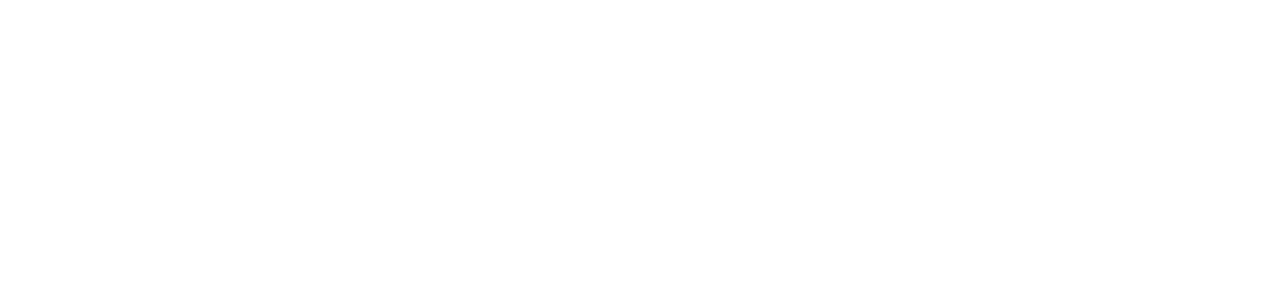
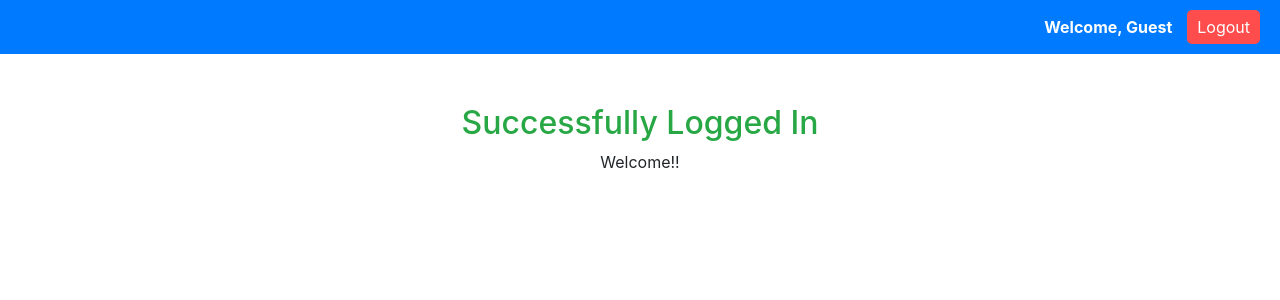
Before and after one commit to RushikeshPachore/angular-frontend-crud, an Angular app: page /redirect in a window 1280 px wide. Before the commit this address led to /. Shown: the top 300 px of the page. Built offline with nearby package versions, Linux system fonts and the light colour scheme.

Commit message:
updated methods

```diff
--- a/src/app/app-routing.module.ts
+++ b/src/app/app-routing.module.ts
@@ -2,11 +2,13 @@
 import { RouterModule, Routes } from '@angular/router';
 import { LoginComponent } from './login/login.component';
 import { EmployeeDetailComponent } from './employee-detail/employee-detail.component';
+import { RedirectComponent } from './redirect/redirect.component';
 
 const routes: Routes = [
   {path:'login',component:LoginComponent},
   {path:'',redirectTo:'login', pathMatch:'full'}, //by default syntax , that it will go there first
-  {path:'employee-details',component:EmployeeDetailComponent}
+  {path:'employee-details',component:EmployeeDetailComponent},
+  {path:'redirect',component:RedirectComponent}
 ];
 
 @NgModule({
--- a/src/app/app.module.ts
+++ b/src/app/app.module.ts
@@ -8,12 +8,14 @@
 import { FormsModule } from '@angular/forms';
 import { DatePipe } from '@angular/common';
 import { LoginComponent } from './login/login.component';
+import { RedirectComponent } from './redirect/redirect.component';
 @NgModule({
   declarations: [
     AppComponent,
     EmployeeDetailComponent,
     EmployeeFormComponent,
-    LoginComponent
+    LoginComponent,
+    RedirectComponent
   ],
   imports: [
     BrowserModule,
--- a/src/app/login/login.component.ts
+++ b/src/app/login/login.component.ts
@@ -24,13 +24,23 @@
         next:(response:any)=>{
           console.log('login response',response)
 
-          alert(response.Message || 'Logged in Successful');
-          this.router.navigate(['/employee-details']);
+          // alert(response.Message || 'Logged in Successful');
+          // this.router.navigate(['/employee-details']);
 
+          if(response.success){
+          localStorage.setItem('userName',response.userName);
+          localStorage.setItem('email',response.email);
+          localStorage.setItem('userId',response.userId);
+
+          this.router.navigate(['/redirect']);
+          }else{
+            console.error('Login Failed');
+            alert('Invalid email or password, try again');
+          }
         },
         error:(error)=>{
           console.error('login error',error);
-          alert('Invalid email or password');
+          alert('Invalid Email or password');
         }
       });
     } else{
--- /dev/null
+++ b/src/app/redirect/redirect.component.css
@@ -0,0 +1,40 @@
+.header {
+    display: flex;
+    justify-content: flex-end;
+    align-items: center;
+    padding: 10px 20px;
+    background-color: #007bff;
+    color: #fff;
+  }
+
+  .user-info {
+    display: flex;
+    align-items: center;
+    gap: 15px;
+  }
+
+  .user-info span {
+    font-weight: bold;
+  }
+
+  .user-info button {
+    background-color: #ff4d4d;
+    color: #fff;
+    border: none;
+    padding: 5px 10px;
+    border-radius: 5px;
+    cursor: pointer;
+  }
+
+  .user-info button:hover {
+    background-color: #cc0000;
+  }
+
+  .content {
+    text-align: center;
+    padding: 50px;
+  }
+
+  h2 {
+    color: #28a745;
+  }
--- /dev/null
+++ b/src/app/redirect/redirect.component.html
@@ -0,0 +1,13 @@
+<div class="header">
+    <div class="user-info">
+        <span>Welcome,  {{userName}}</span>
+        <button (click)="logout()">Logout</button>
+    </div>
+</div>
+
+
+
+<div class="content">
+    <h2>Successfully Logged In</h2>
+    <p>Welcome!!</p>
+</div>
--- /dev/null
+++ b/src/app/redirect/redirect.component.ts
@@ -0,0 +1,22 @@
+import { Component } from '@angular/core';
+import { Router } from '@angular/router';
+
+@Component({
+  selector: 'app-redirect',
+  templateUrl: './redirect.component.html',
+  styleUrls: ['./redirect.component.css']
+})
+export class RedirectComponent {
+  userName:string=''
+  constructor(private route:Router){}
+
+  ngOnInit(){
+    this.userName=localStorage.getItem('userName') || 'Guest';
+  }
+
+  logout(){
+    localStorage.clear();
+    this.route.navigate(['/login']);
+  }
+
+}
```
Also changed, not shown: 1 other file (tests, documents, lock files or other folders).
